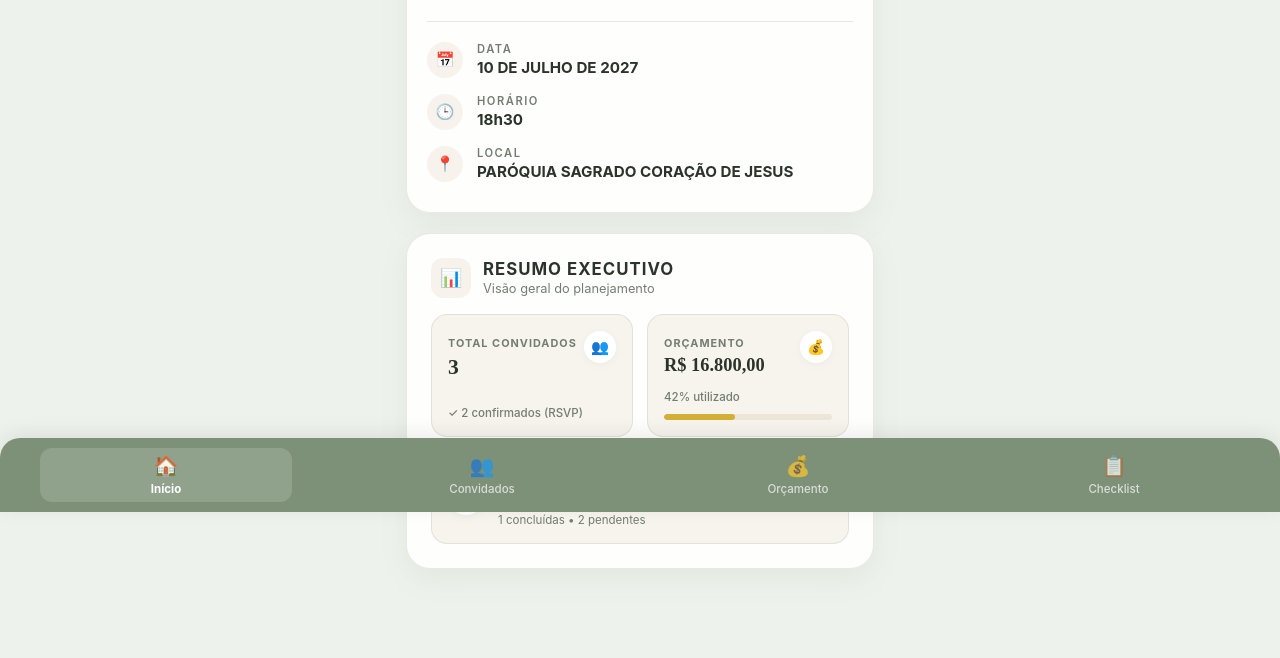
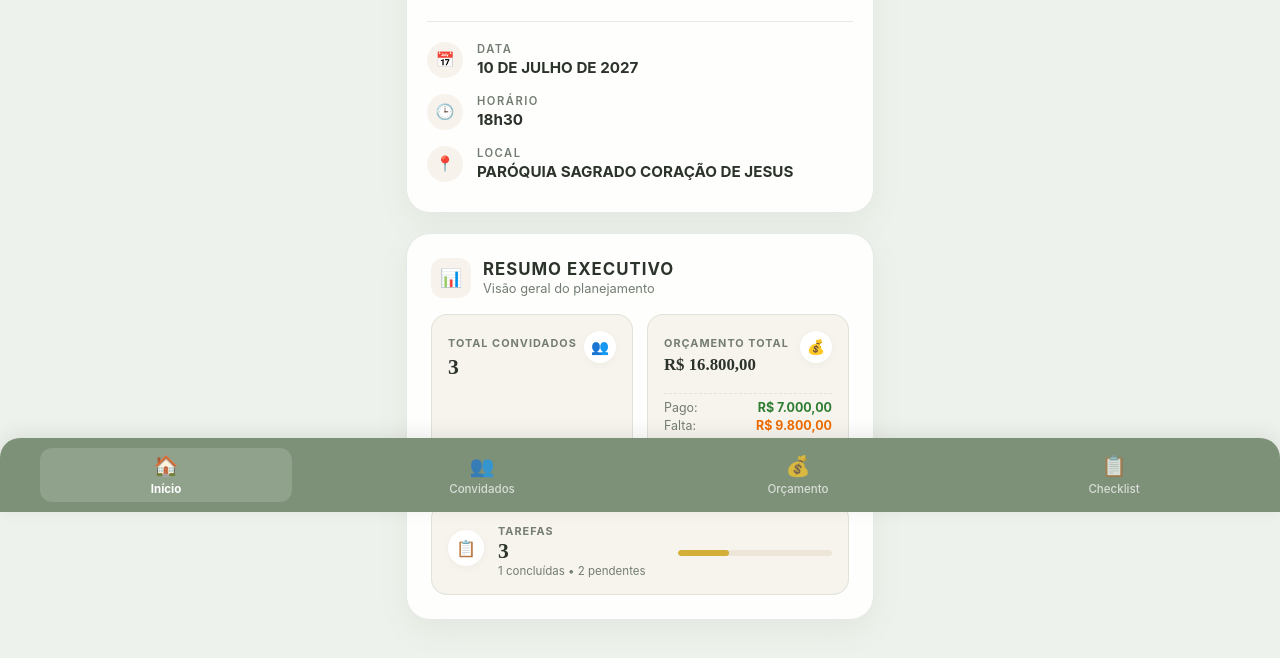
Before and after one commit to brunno13who02-rgb/Casamento-, a plain HTML site: page index.html in a window 1280 px wide. Shown: the part 288-946 px from the top of the page. Drawn offline with nearby package versions, Linux system fonts and the light colour scheme.

Commit message:
Atualizar o index.html

```diff
--- a/index.html
+++ b/index.html
@@ -738,17 +738,27 @@
                         <div class="stat-note" id="dashConfirmadosSub">✓ 0 confirmados esta semana</div>
                     </div>
 
-                    <!-- CARTÃO ORÇAMENTO -->
+                    <!-- CARTÃO ORÇAMENTO (DETALHADO: TOTAL, PAGO E FALTA) -->
                     <div class="sub-card">
                         <div class="sub-card-top">
                             <div>
-                                <label>Orçamento</label>
-                                <div class="stat-value" id="dashGastos" style="font-size: 1.15rem;">R$ 0,00</div>
+                                <label>Orçamento Total</label>
+                                <div class="stat-value" id="dashGastos" style="font-size: 1.05rem;">R$ 0,00</div>
                             </div>
                             <div class="sub-card-icon">💰</div>
                         </div>
-                        <div>
-                            <div class="stat-note" id="dashOrcamentoPercentual" style="margin-bottom: 6px;">0% utilizado</div>
+                        <div style="display: flex; flex-direction: column; gap: 3px; font-size: 0.78rem; margin-top: 4px; border-top: 1px dashed var(--border-glass); padding-top: 6px;">
+                            <div style="display: flex; justify-content: space-between;">
+                                <span style="color: var(--text-muted);">Pago:</span>
+                                <strong id="dashValorPago" style="color: var(--success);">R$ 0,00</strong>
+                            </div>
+                            <div style="display: flex; justify-content: space-between;">
+                                <span style="color: var(--text-muted);">Falta:</span>
+                                <strong id="dashValorFalta" style="color: var(--warning);">R$ 0,00</strong>
+                            </div>
+                        </div>
+                        <div style="margin-top: 8px;">
+                            <div class="stat-note" id="dashOrcamentoPercentual" style="margin-bottom: 4px;">0% pago</div>
                             <div class="progress-bar-gold">
                                 <div class="progress-fill-gold" id="barraOrcamentoExec"></div>
                             </div>
@@ -1093,11 +1103,14 @@
 
             const totalGastos = orcamento.reduce((soma, item) => soma + Number(item.valor || 0), 0);
             const totalPago = orcamento.reduce((soma, item) => soma + Number(item.valorPago || 0), 0);
+            const valorFalta = totalGastos - totalPago;
 
             document.getElementById("dashGastos").innerText = totalGastos.toLocaleString("pt-BR", { style: "currency", currency: "BRL" });
+            document.getElementById("dashValorPago").innerText = totalPago.toLocaleString("pt-BR", { style: "currency", currency: "BRL" });
+            document.getElementById("dashValorFalta").innerText = valorFalta.toLocaleString("pt-BR", { style: "currency", currency: "BRL" });
 
             const percentualOrc = totalGastos > 0 ? Math.round((totalPago / totalGastos) * 100) : 0;
-            document.getElementById("dashOrcamentoPercentual").innerText = `${percentualOrc}% utilizado`;
+            document.getElementById("dashOrcamentoPercentual").innerText = `${percentualOrc}% pago`;
             document.getElementById("barraOrcamentoExec").style.width = percentualOrc + "%";
 
             const totalTarefas = checklist.length;
```
